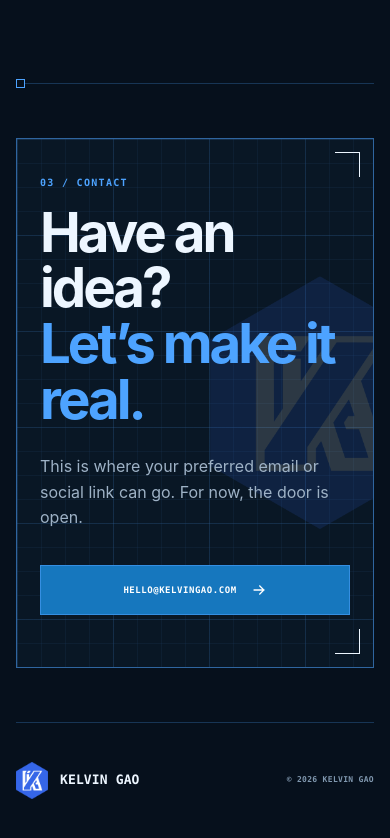
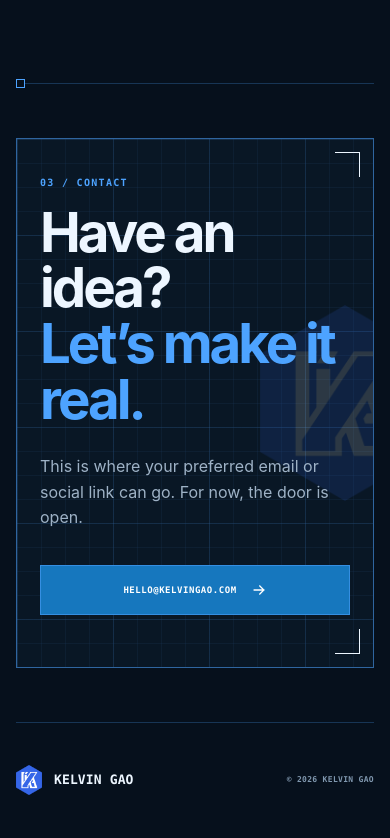
Before and after one commit to kaionx6/Website, a plain HTML site: page index.html in a window 390 px wide. Shown: the part 3795-4633 px from the top of the page. Drawn offline with Linux system fonts and the light colour scheme.

Commit message:
v2.1
logo size

```diff
--- a/styles.css
+++ b/styles.css
@@ -168,7 +168,7 @@ svg {
 }
 
 .logo-render--brand {
-  width: 32px;
+  width: 26px;
 }
 
 /* Header */
@@ -564,7 +564,7 @@ html[data-theme="light"] .button--primary:hover {
 
 .logo-render--hero {
   z-index: 1;
-  width: min(60%, 285px);
+  width: min(46%, 220px);
 }
 
 .dimension {
@@ -1621,7 +1621,7 @@ html[data-theme="light"] .button--light:hover {
   position: absolute;
   top: 50%;
   right: 7%;
-  width: min(28vw, 290px);
+  width: min(22vw, 220px);
   opacity: 0.14;
   transform: translateY(-50%);
 }
@@ -1861,7 +1861,7 @@ html[data-theme="light"] .button--light:hover {
 
   .logo-render--contact {
     right: -5%;
-    width: 250px;
+    width: 190px;
   }
 
   .site-footer {
@@ -1918,7 +1918,7 @@ html[data-theme="light"] .button--light:hover {
   }
 
   .logo-render--hero {
-    width: min(62%, 220px);
+    width: min(48%, 160px);
   }
 
   .dimension--vertical {
@@ -2025,7 +2025,7 @@ html[data-theme="light"] .button--light:hover {
 
   .logo-render--contact {
     right: -16%;
-    width: 220px;
+    width: 170px;
   }
 
   .site-footer {
```
